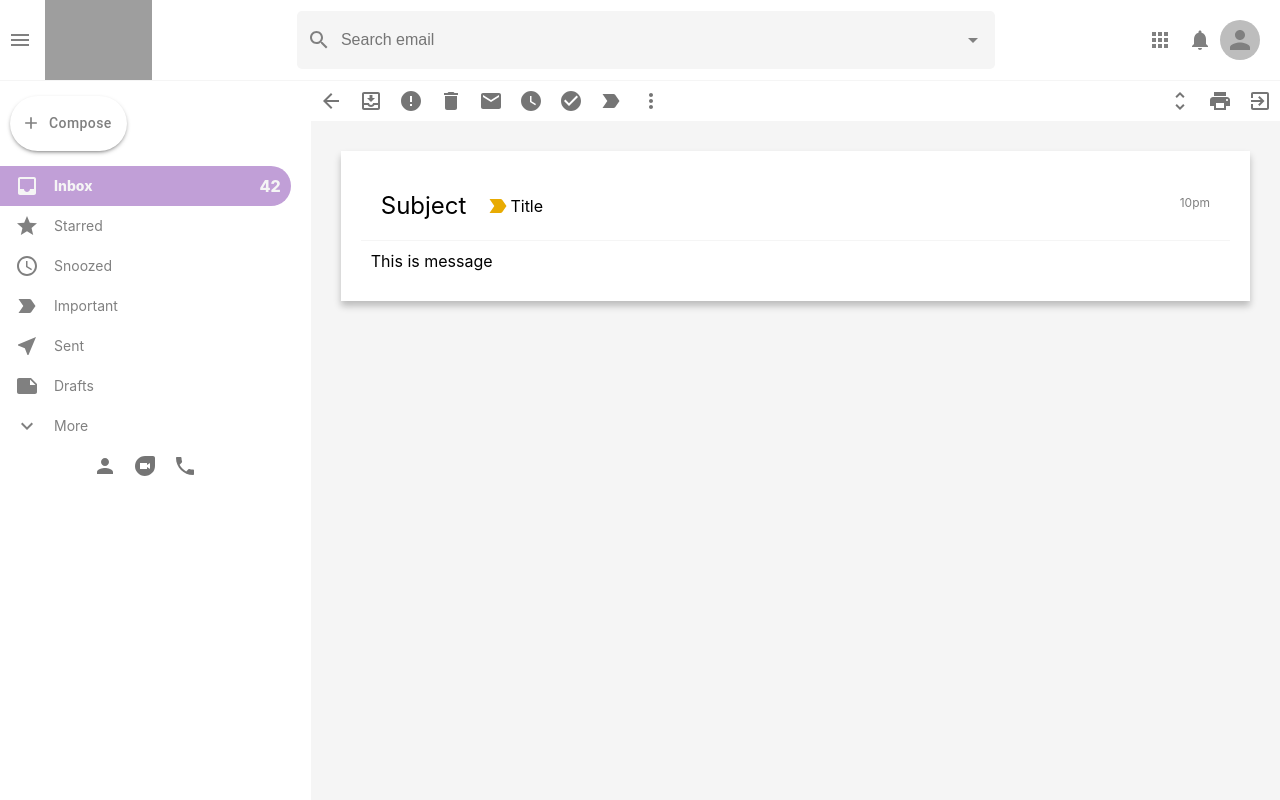
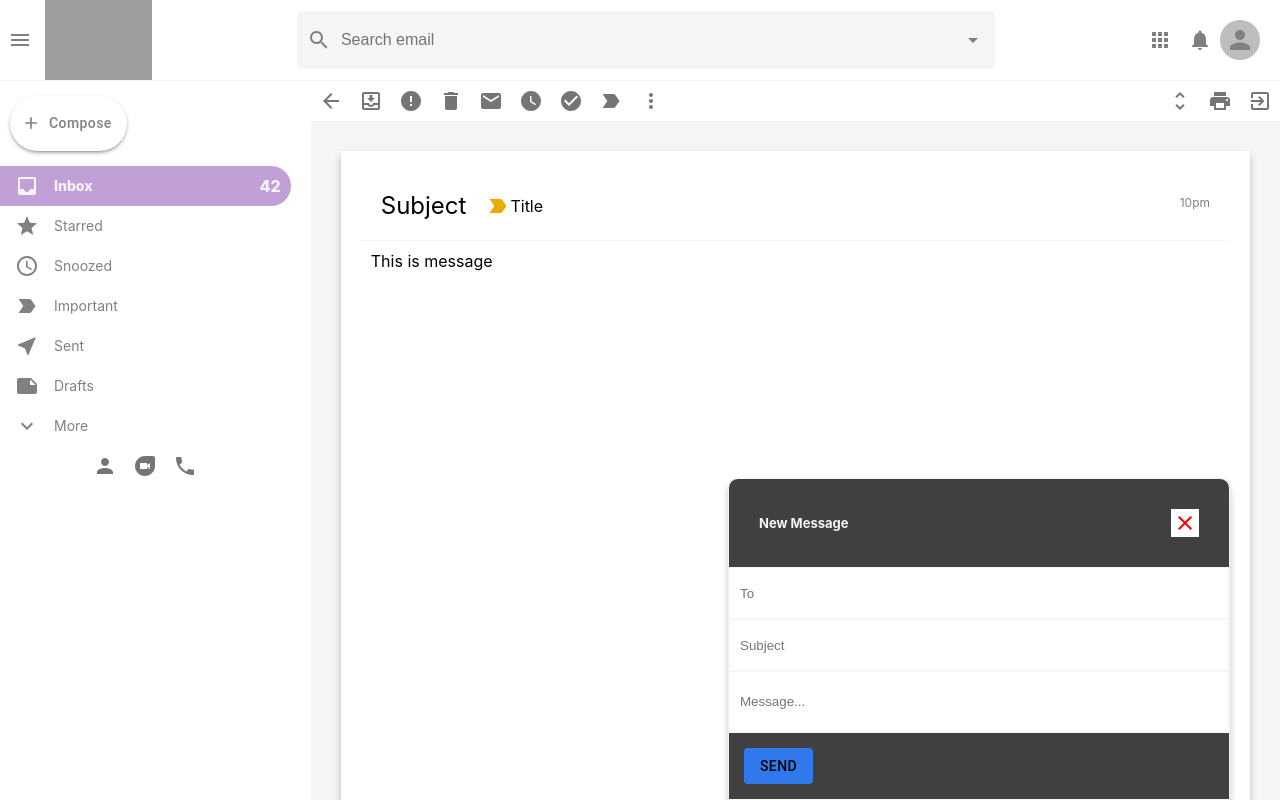
Before and after one commit to pullso/gmail-react-clone, a React (Create React App) app: page /mail in a window 1280 px wide. Shown: the top 800 px of the page. Built offline with nearby package versions, Linux system fonts and the light colour scheme; grey boxes are pictures that could not be loaded.

Commit message:
update 5 files

```diff
--- a/package.json
+++ b/package.json
@@ -13,6 +13,7 @@
     "@testing-library/user-event": "^14.4.3",
     "react": "^18.2.0",
     "react-dom": "^18.2.0",
+    "react-hook-form": "^7.43.9",
     "react-redux": "^8.0.5",
     "react-router-dom": "^6.10.0",
     "react-scripts": "5.0.1",
--- a/src/App.css
+++ b/src/App.css
@@ -1,6 +1,7 @@
 .app {
   height: 100vh;
 }
+
 
 .app__body {
   display: flex;
--- a/src/App.js
+++ b/src/App.js
@@ -2,16 +2,18 @@ import React from 'react';
 import './App.css';
 import Header from "./components/Header";
 import Sidebar from "./components/Sidebar";
-import {Outlet} from "react-router-dom";
+import SendMail from "./components/SendMail";
+import { Outlet } from "react-router-dom";
 
 function App() {
   return (
     <div className="app">
-      <Header/>
+      <Header />
       <div className="app__body">
-        <Sidebar/>
-        <Outlet/>
+        <Sidebar />
+        <Outlet />
       </div>
+      <SendMail />
     </div>
   );
 }
--- a/src/components/Mail.css
+++ b/src/components/Mail.css
@@ -19,7 +19,7 @@
     margin: 30px;
     background-color: #fff;
     padding: 20px;
-    height: 100v;
+    height: 100vh;
     box-shadow: 0 5px 7px 0px rgba(0, 0, 0, 0.24);
 }
 
--- /dev/null
+++ b/src/components/SendMail.css
@@ -0,0 +1,63 @@
+.sendMail {
+    position: absolute;
+    bottom: 0;
+    right: 50px;
+    background-color: #404040;
+    width: 40%;
+    height: 40%;
+    max-width: 500px;
+    border-top-left-radius: 10px;
+    border-top-right-radius: 10px;
+    display: flex;
+    flex-direction: column;
+    border: 1px solid whitesmoke;
+    box-shadow: 0 5px 7px 0 rgba(0, 0, 0, 0.24);
+}
+
+.sendMail__header {
+    padding: 30px;
+    display: flex;
+    justify-content: space-between;
+    align-items: center;
+    color: gray;
+}
+
+.sendMail__header > h3 {
+    color: whitesmoke;
+    font-size: 13px;
+}
+
+.sendMail__send {
+    background-color: #3079ed !important;
+    text-transform: capitalize;
+    margin: 15px !important;
+}
+
+.sendMail__close {
+    cursor: pointer;
+}
+
+.sendMail > form {
+    display: flex;
+    flex: 1;
+    flex-direction: column;
+}
+
+.sendMail > form > input {
+    height: 30px;
+    padding: 10px;
+    bottom: none;
+    border: 1px solid whitesmoke;
+    outline: none;
+}
+
+.sendMail__message {
+    flex: 1;
+}
+
+.sendMail__error {
+    color: red;
+    background-color: #fff;
+    text-align: right;
+    padding: 2px;
+}
--- /dev/null
+++ b/src/components/SendMail.js
@@ -0,0 +1,72 @@
+import React from "react";
+import "./SendMail.css";
+import CloseIcon from "@mui/icons-material/Close";
+import { Button } from "@mui/material";
+import { useForm } from "react-hook-form";
+
+const SendMail = () => {
+  const {
+    register,
+    formState: { errors },
+    handleSubmit,
+  } = useForm();
+
+  const onSubmit = (formData) => {
+    //TODO remove console.log
+    console.log(formData, `data`);
+  };
+
+  return (
+    <div className="sendMail">
+      <div className="sendMail__header">
+        <h3>New Message</h3>
+        <CloseIcon className="sendMail__error" />
+      </div>
+      <form onSubmit={handleSubmit(onSubmit)}>
+        <input
+          name="to"
+          placeholder="To"
+          type="text"
+          {...register("to", { required: "To is required" })}
+          aria-invalid={errors.to ? "true" : "false"}
+        />
+        {errors.to && <p className="sendMail__error">{errors.to?.message}</p>}
+        <input
+          name="subject"
+          placeholder="Subject"
+          type="text"
+          {...register("subject", { required: "Subject is required" })}
+          aria-invalid={errors.subject ? "true" : "false"}
+        />
+        {errors.subject && (
+          <p className="sendMail__error">{errors.subject?.message}</p>
+        )}
+
+        <input
+          name="message"
+          placeholder="Message..."
+          type="text"
+          className="sendMail__message"
+          {...register("message", { required: "Message is required" })}
+          aria-invalid={errors.message ? "true" : "false"}
+        />
+        {errors.message && (
+          <p className="sendMail__error">{errors.message?.message}</p>
+        )}
+
+        <div className="sendMail__options">
+          <Button
+            className="sendMail__send"
+            variant="contain"
+            color="primary"
+            type="submit"
+          >
+            Send
+          </Button>
+        </div>
+      </form>
+    </div>
+  );
+};
+
+export default SendMail;
```
Also changed, not shown: 1 other file (tests, documents, lock files or other folders).
